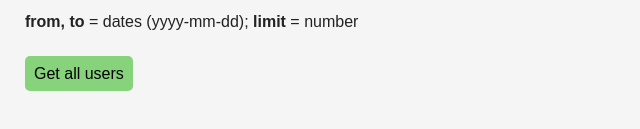
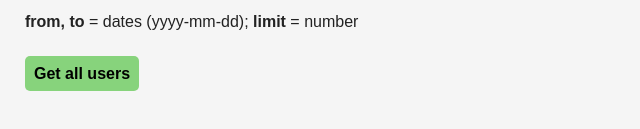
Before and after one commit to ImADrafter/exercise-tracker, a website: page views/index.html in a window 1280 px wide. Shown: the part 505-634 px from the top of the page, 0-640 px from the left. Drawn offline with Linux system fonts and the light colour scheme; files that its build step writes are made by us from their sources.

Commit message:
minimum style fix

```diff
--- a/views/index.html
+++ b/views/index.html
@@ -77,7 +77,7 @@
          padding: 9px;
          border-radius: 5px;
        "
-        >Get all users</a
+        ><h4 style="display: inline;">Get all users</h4></a
       >
     </div>
   </body>
```
